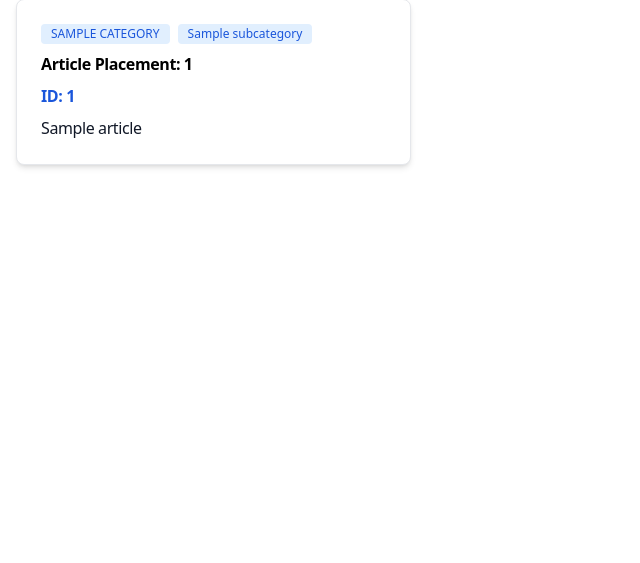
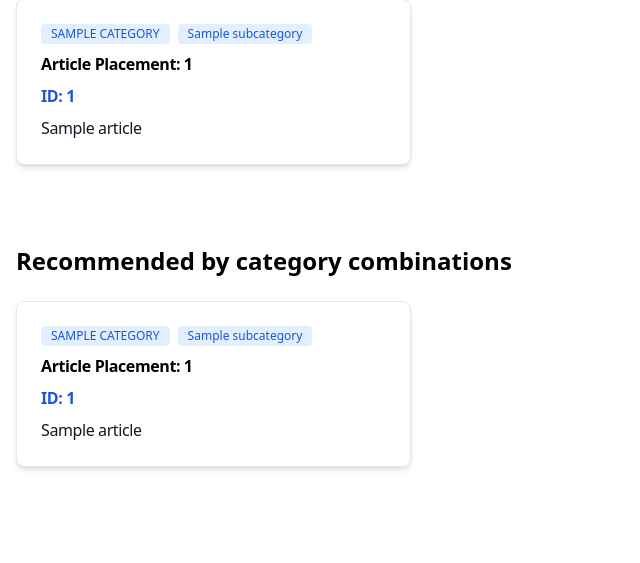
Before and after one commit to DanoCH-boop/rs_project, a Django app: template web/templates/recommendation.html in a window 1280 px wide. Shown: the part 1305-1868 px from the top of the page, without its empty margins (0-640 px from the left). Before the commit the page ends 1473 px from the top, so only its background shows below. Run offline with Django 5.2, Linux system fonts and the light colour scheme; the template is opened without the code that fills it: most values are stand-ins (such as "Sample title", 1, 10 or a date in 2020); style sheets or scripts are compiled from the project's sources; some libraries are stand-ins or nearby versions.

Commit message:
feat: some fixes

```diff
--- a/web/algorithms/popular_category_combinations.py
+++ b/web/algorithms/popular_category_combinations.py
@@ -161,7 +161,7 @@ def _calculate_impression_scores(row, user_category_matrix, category_cooccurrenc
 
 
 def load_data(truncate_behaviors=10):
-    dataset_dir = "../../datasets/MINDsmall_dev"
+    dataset_dir = "datasets/MINDsmall_dev"
 
     behavior_path = f"{dataset_dir}/behaviors.tsv"
     beh_columns = ['ID', 'UserID', 'Time', 'History', 'Impression']
@@ -189,7 +189,7 @@ def category_combinations_recommender(beh_df, news_df):
 
 
 if __name__ == '__main__':
-    evaluator = Evaluator("../../datasets/MINDsmall_dev", truncate_behaviors=100)
+    evaluator = Evaluator("datasets/MINDsmall_dev", truncate_behaviors=100)
     recommenders = {
         "Popular category combinations": category_combinations_recommender,
         "popular": most_popular_recommender,
--- a/web/templates/recommendation.html
+++ b/web/templates/recommendation.html
@@ -67,6 +67,15 @@
             {% endfor %}
         </div>
 
+
+        <h2 class="text-2xl font-bold mt-20">Recommended by category combinations</h2>
+
+        <div class="grid gap-8 lg:grid-cols-3 mt-6">
+            {% for index, article in recommended_articles.category_combinations %}
+                {% include "recommend-article-box.html" with index=index %}
+            {% endfor %}
+        </div>
+
     </div>
 
 </main>
```
Also changed, not shown: 1 other file.
